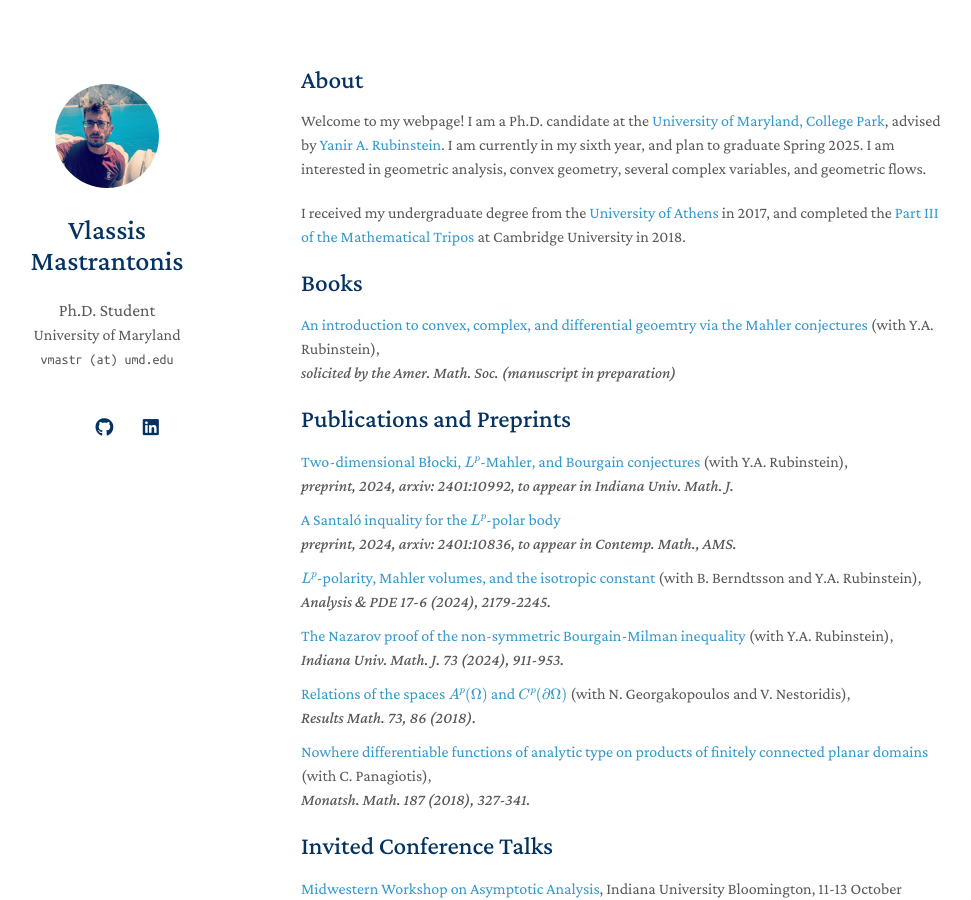
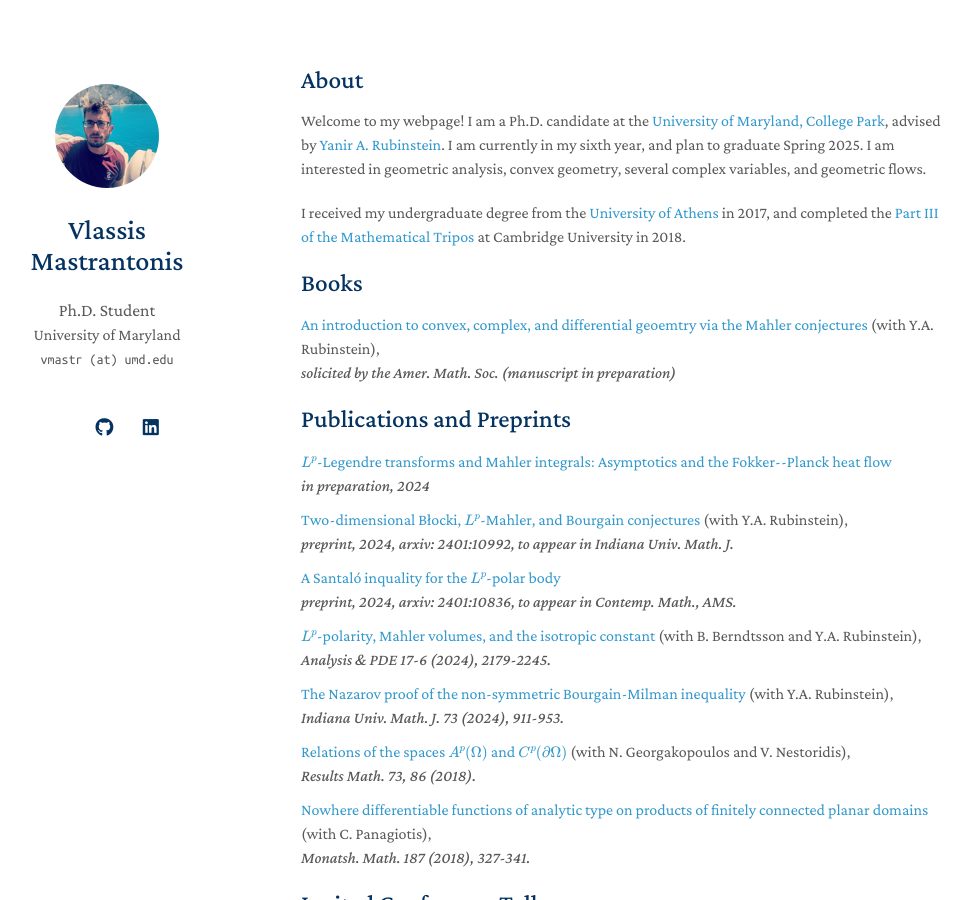
Before and after one commit to vmastr/vmastr.github.io, a Jekyll site: the page built from index.md, in a window 1280 px wide and 900 px high. Shown: the whole window, without its empty margins (169-1140 px from the left). Built offline with Jekyll 4.4.1, drawn with Linux system fonts in a browser that asks for light colours; nearby versions of some CDN libraries; formulas are drawn with MathJax 3; a style sheet for code colours, icons or effects is not loaded; our own code applies the rules of GitHub Pages for plain Markdown files.

Commit message:
fokker--planck flow paper

```diff
--- a/_data/publications.yml
+++ b/_data/publications.yml
@@ -1,4 +1,14 @@
 main:
+  - title: \(L^p\)-Legendre transforms and Mahler integrals\(:\) Asymptotics and the Fokker--Planck heat flow
+    # authors: (with Y.A. Rubinstein),
+    # conference_short: CVPR
+    conference: "in preparation, 2024"
+    pdf:
+    # code: https://github.com/yaoyao-liu/class-incremental-learning/tree/main/mnemonics-training
+    # page: https://class-il.mpi-inf.mpg.de/mnemonics/
+    # bibtex: https://class-il.mpi-inf.mpg.de/mnemonics/
+    # notes: Oral Presentation
+    # image: ./assets/img/teaser_example.png
 
   - title: Two-dimensional Błocki, \(L^p\)-Mahler, and Bourgain conjectures
     authors: (with Y.A. Rubinstein),
```
Also changed, not shown: 1 other file.
